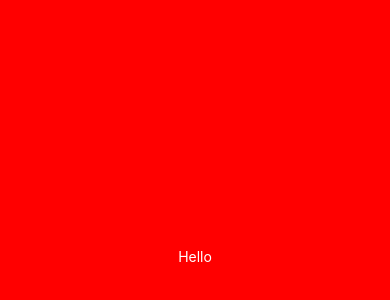
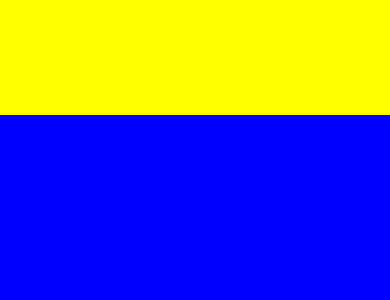
Before and after one commit to Kwoneunseon/Application1, a React Native app: screen / in a window 390 px wide. Shown: the part 166-466 px from the top of the page. Built offline with nearby package versions, Linux system fonts and the light colour scheme.

Commit message:
Layout with Flexbox in React Native

```diff
--- a/App.js
+++ b/App.js
@@ -5,7 +5,8 @@
 export default function App() {
   return (
     <View style={styles.container}>
-      <Text style={styles.text}>Hello</Text>
+      <View style={styles.yellowView}></View>
+      <View style={styles.blueView}></View>
       <StatusBar style="auto" />
     </View>
   );
@@ -13,12 +14,14 @@
 
 const styles = StyleSheet.create({
   container: {
-    flex: 1,
-    backgroundColor: 'red',
-    alignItems: 'center',
-    justifyContent: 'center',
+    flex: 1
   },
-  text:{
-    color : "white"
+  yellowView : {
+    flex : 1,
+    backgroundColor : "yellow"
+  },
+  blueView :{
+    flex: 2,
+    backgroundColor:"blue"
   },
 });
```
